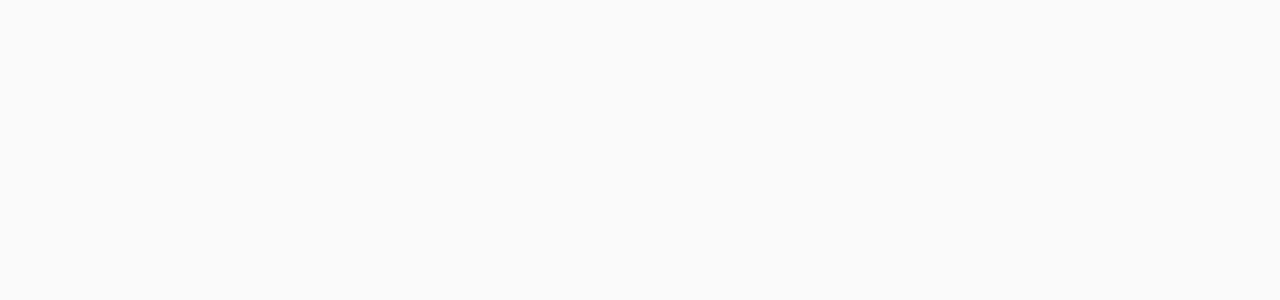
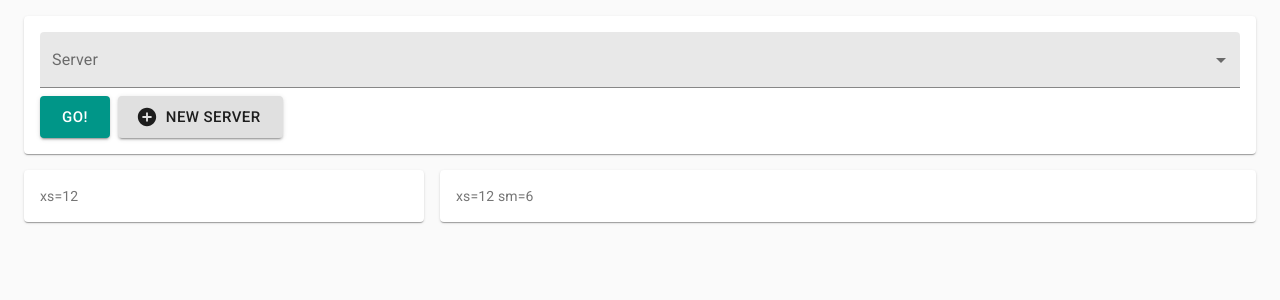
Before and after one commit to lourencorodrigo/etcd-client, a React (Create React App) app: page / in a window 1280 px wide. Shown: the top 300 px of the page. Built offline with nearby package versions, Linux system fonts and the light colour scheme.

Commit message:
Create layout to connect server

```diff
--- a/src/App.js
+++ b/src/App.js
@@ -1,15 +1,25 @@
 import React from 'react'
-import CssBaseline from '@material-ui/core/CssBaseline'
+import { CssBaseline, Container } from '@material-ui/core'
 import useMediaQuery from '@material-ui/core/useMediaQuery'
-import { ThemeProvider, createMuiTheme } from '@material-ui/core/styles'
+import { ThemeProvider, createMuiTheme, makeStyles } from '@material-ui/core/styles'
+import { teal } from '@material-ui/core/colors'
+import Home from './page/Home'
+
+const useStyles = makeStyles(theme => ({
+  container: {
+    paddingTop: theme.spacing(2),
+  }
+}))
 
 const App = () => {
+  const classes = useStyles()
   const prefersDarkMode = useMediaQuery('(prefers-color-scheme: dark)')
   const theme = React.useMemo(
     () =>
       createMuiTheme({
         palette: {
-          type: prefersDarkMode ? 'dark' : 'light'
+          type: prefersDarkMode ? 'dark' : 'light',
+          primary: teal
         }
       }),
     [prefersDarkMode]
@@ -18,6 +28,9 @@
   return (
     <ThemeProvider theme={theme}>
       <CssBaseline />
+      <Container className={classes.container} maxWidth="lg">
+        <Home />
+      </Container>
     </ThemeProvider>
   )
 }
--- /dev/null
+++ b/src/containers/ConnectServer/ConnectServer.js
@@ -0,0 +1,76 @@
+/* eslint-disable jsx-a11y/control-has-associated-label */
+import React from 'react'
+import {
+  Select,
+  FormControl,
+  InputLabel,
+  Grid,
+  Paper,
+  Button
+} from '@material-ui/core'
+import AddCircleIcon from '@material-ui/icons/AddCircle'
+import { useStyles } from './styles'
+
+const ConnectServer = () => {
+  const classes = useStyles()
+  const inputLabel = React.useRef(null)
+  const [state, setState] = React.useState({
+    age: '',
+    name: 'hai'
+  })
+
+  const handleChange = name => event => {
+    setState({
+      ...state,
+      [name]: event.target.value
+    })
+  }
+
+  return (
+    <Grid item xs={12}>
+      <Paper className={classes.paper}>
+        <Grid item xs={12}>
+          <FormControl variant="filled" className={classes.formControl}>
+            <InputLabel ref={inputLabel} htmlFor="outlined-age-native-simple">
+              Server
+            </InputLabel>
+            <Select
+              native
+              value={state.age}
+              onChange={handleChange('age')}
+              inputProps={{
+                name: 'age',
+                id: 'outlined-age-native-simple'
+              }}
+            >
+              <option value="" />
+              <option value={10}>127.0.0.1:2379 - Local</option>
+              <option value={20}>168.8.23.75:2379 - Digital Ocean</option>
+              <option value={30}>192.23.12.79:3001 - Gympass</option>
+            </Select>
+          </FormControl>
+        </Grid>
+        <Grid item xs={12}>
+          <Button
+            variant="contained"
+            color="primary"
+            size="large"
+            className={classes.button}
+          >
+            Go!
+          </Button>
+          <Button
+            variant="contained"
+            size="large"
+            className={classes.button}
+            startIcon={<AddCircleIcon />}
+          >
+            New Server
+          </Button>
+        </Grid>
+      </Paper>
+    </Grid>
+  )
+}
+
+export default ConnectServer
--- /dev/null
+++ b/src/containers/ConnectServer/index.js
@@ -0,0 +1 @@
+export { default } from './ConnectServer'
--- /dev/null
+++ b/src/containers/ConnectServer/styles.js
@@ -0,0 +1,23 @@
+import { makeStyles } from '@material-ui/core/styles'
+
+export const useStyles = makeStyles(theme => ({
+  root: {
+    flexGrow: 1
+  },
+  paper: {
+    padding: theme.spacing(2),
+    color: theme.palette.text.secondary
+  },
+  formControl: {
+    marginBottom: theme.spacing(1),
+    minWidth: '100%'
+  },
+  selectEmpty: {
+    marginTop: theme.spacing(2)
+  },
+  button: {
+    '&:first-child': {
+      marginRight: '8px'
+    }
+  }
+}))
--- /dev/null
+++ b/src/page/Home/Home.js
@@ -0,0 +1,22 @@
+import React from 'react'
+import { Grid, Paper } from '@material-ui/core'
+import ConnectServer from '../../containers/ConnectServer'
+import { useStyles } from './styles'
+
+const Home = () => {
+  const classes = useStyles()
+
+  return (
+    <Grid container spacing={2}>
+      <ConnectServer />
+      <Grid item xs={12} sm={4}>
+        <Paper className={classes.paper}>xs=12</Paper>
+      </Grid>
+      <Grid item xs={12} sm={8}>
+        <Paper className={classes.paper}>xs=12 sm=6</Paper>
+      </Grid>
+    </Grid>
+  )
+}
+
+export default Home
--- /dev/null
+++ b/src/page/Home/index.js
@@ -0,0 +1 @@
+export { default } from './Home'
--- /dev/null
+++ b/src/page/Home/styles.js
@@ -0,0 +1,11 @@
+import { makeStyles } from '@material-ui/core/styles'
+
+export const useStyles = makeStyles(theme => ({
+  root: {
+    flexGrow: 1
+  },
+  paper: {
+    padding: theme.spacing(2),
+    color: theme.palette.text.secondary
+  }
+}))
```
Also changed, not shown: 1 other file (tests, documents, lock files or other folders).
